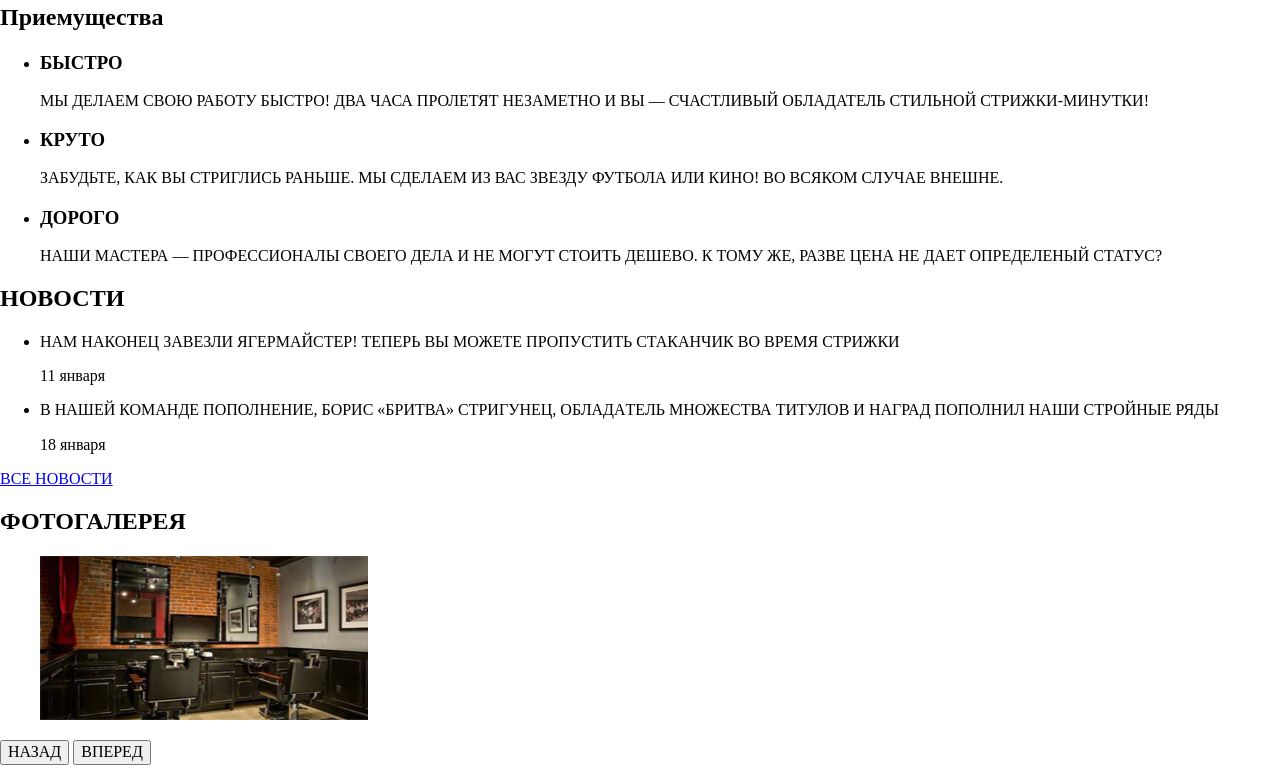
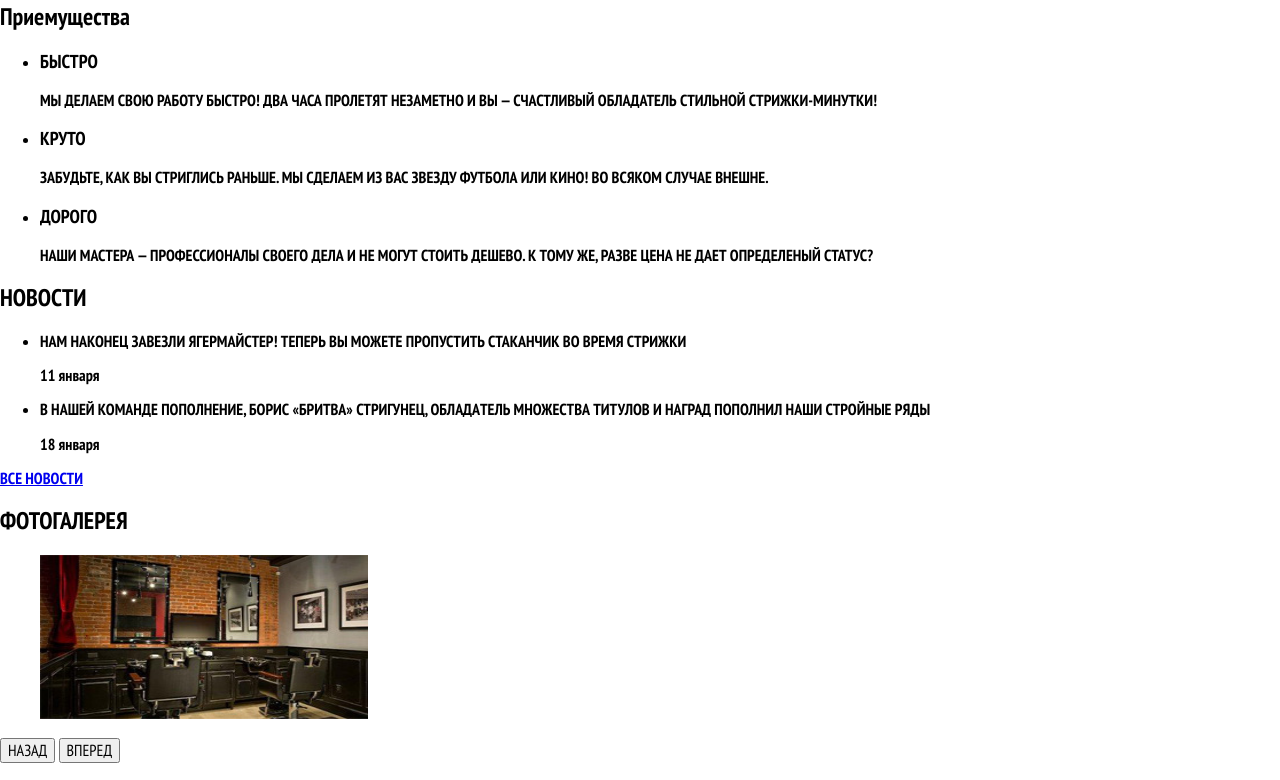
Before and after one commit to IldarExpert/Barbershop, a plain HTML site: page index.html in a window 1280 px wide. Shown: the part 377-1157 px from the top of the page. Drawn offline with Linux system fonts and the light colour scheme.

Commit message:
form and accessibility

```diff
--- /dev/null
+++ b/css/style.css
@@ -0,0 +1,5 @@
+body
+{
+    font-family: "PT Sans Narrow", "Arial", sans-serif;
+    font-weight: 700;
+}
--- a/index.html
+++ b/index.html
@@ -4,6 +4,8 @@
     <meta charset="UTF-8">
     <title>Барбершор "Бородинский"</title>
     <link href="css/normalize.css" rel="stylesheet">
+    <link href="https://fonts.googleapis.com/css2?family=PT+Sans+Narrow:wght@400;700&display=swap" rel="stylesheet">
+    <link href="css/style.css" rel="stylesheet">
 </head>
 <body class="main-body">
 
```
